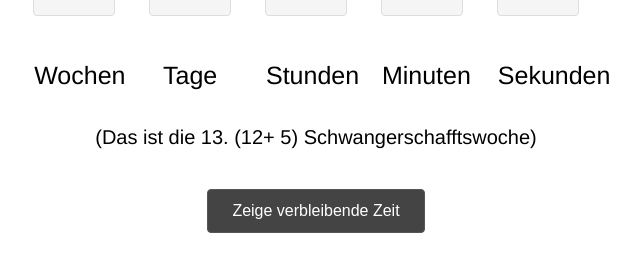
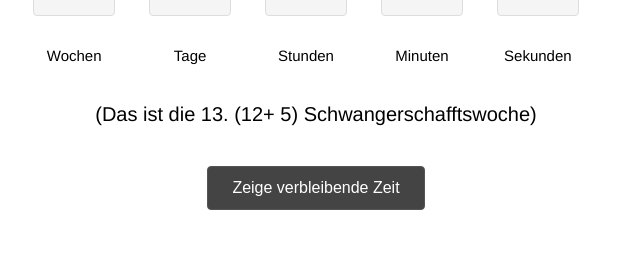
Before and after one commit to Hermit12/public, a plain HTML site: page countup.html in a window 1280 px wide. Shown: the part 404-676 px from the top of the page, without its empty margins (324-964 px from the left). Drawn offline with Linux system fonts and the light colour scheme.

Commit message:
Add files via upload

```diff
--- a/countup.html
+++ b/countup.html
@@ -42,14 +42,14 @@
       #countdown-desc {
         text-align: center;
         font-weight: bold;
-        font-size: 30px;
-        margin-top: 20px;
+        font-size: 15px;
+        margin-top: 1px;
       }
 
       #countdown-desc-weeks {
         margin-top: 20px; /* ändere den Wert entsprechend deiner Bedürfnisse */
         margin-bottom: 20px; /* ändere den Wert entsprechend deiner Bedürfnisse */
-        font-size: 24px; /* ändere den Wert entsprechend deiner Bedürfnisse */
+        font-size: 20px; /* ändere den Wert entsprechend deiner Bedürfnisse */
       }
 
 
@@ -109,27 +109,27 @@
   <div id="countdown">
     <div class="countdown-section">
       <span id="weeks"></span>
-      <div id="countdown-desc" style="font-weight: 300; font-size: 25px;">Wochen</div>
+      <div id="countdown-desc" style="font-weight: 300;">Wochen</div>
     </div>
     <div class="countdown-section">
       <span id="days"></span>
-      <div id="countdown-desc" style="font-weight: 300; font-size: 25px;">Tage</div>
+      <div id="countdown-desc" style="font-weight: 300;">Tage</div>
     </div>
     <div class="countdown-section">
       <span id="hours"></span>
-      <div id="countdown-desc" style="font-weight: 300; font-size: 25px;">Stunden</div>
+      <div id="countdown-desc" style="font-weight: 300;">Stunden</div>
     </div>
     <div class="countdown-section">
       <span id="minutes"></span>
-      <div id="countdown-desc" style="font-weight: 300; font-size: 25px;">Minuten</div>
+      <div id="countdown-desc" style="font-weight: 300;">Minuten</div>
     </div>
     <div class="countdown-section">
       <span id="seconds"></span>
-      <div id="countdown-desc" style="font-weight: 300; font-size: 25px;">Sekunden</div>
+      <div id="countdown-desc" style="font-weight: 300;">Sekunden</div>
     </div>
   </div>
 
-<div id="countdown-desc-weeks" style="font-weight: 300; font-size: 20px;">(Das ist die <span id="weeks1-ssw"></span>. (<span id="weeks-ssw"></span>+ <span id="days-ssw"></span>) Schwangerschafftswoche)</div>
+<div id="countdown-desc-weeks" style="font-weight: 300;">(Das ist die <span id="weeks1-ssw"></span>. (<span id="weeks-ssw"></span>+ <span id="days-ssw"></span>) Schwangerschafftswoche)</div>
 
 
 <button onclick="window.location.href = 'https://www.philip-swoboda.at/countdown'">Zeige verbleibende Zeit</button>
```
Also changed, not shown: countdown.html (+7 -7 lines).
